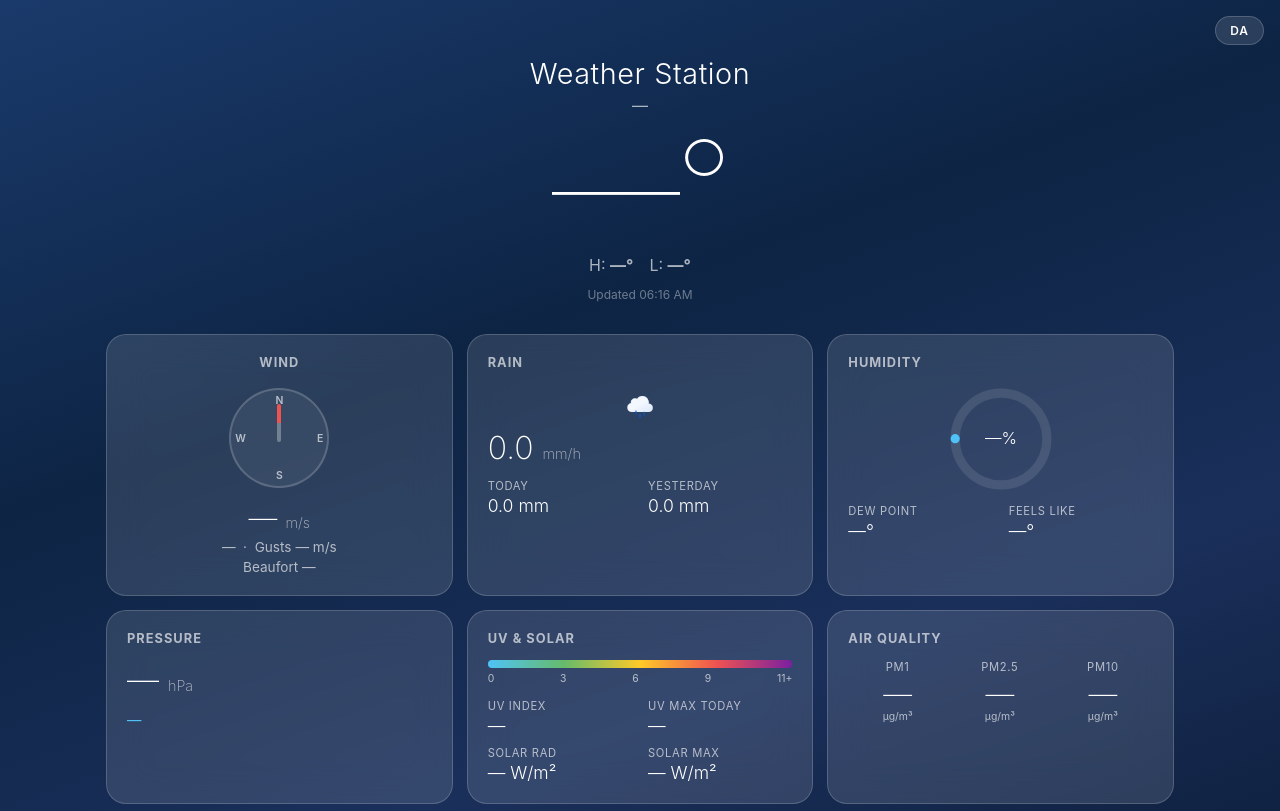
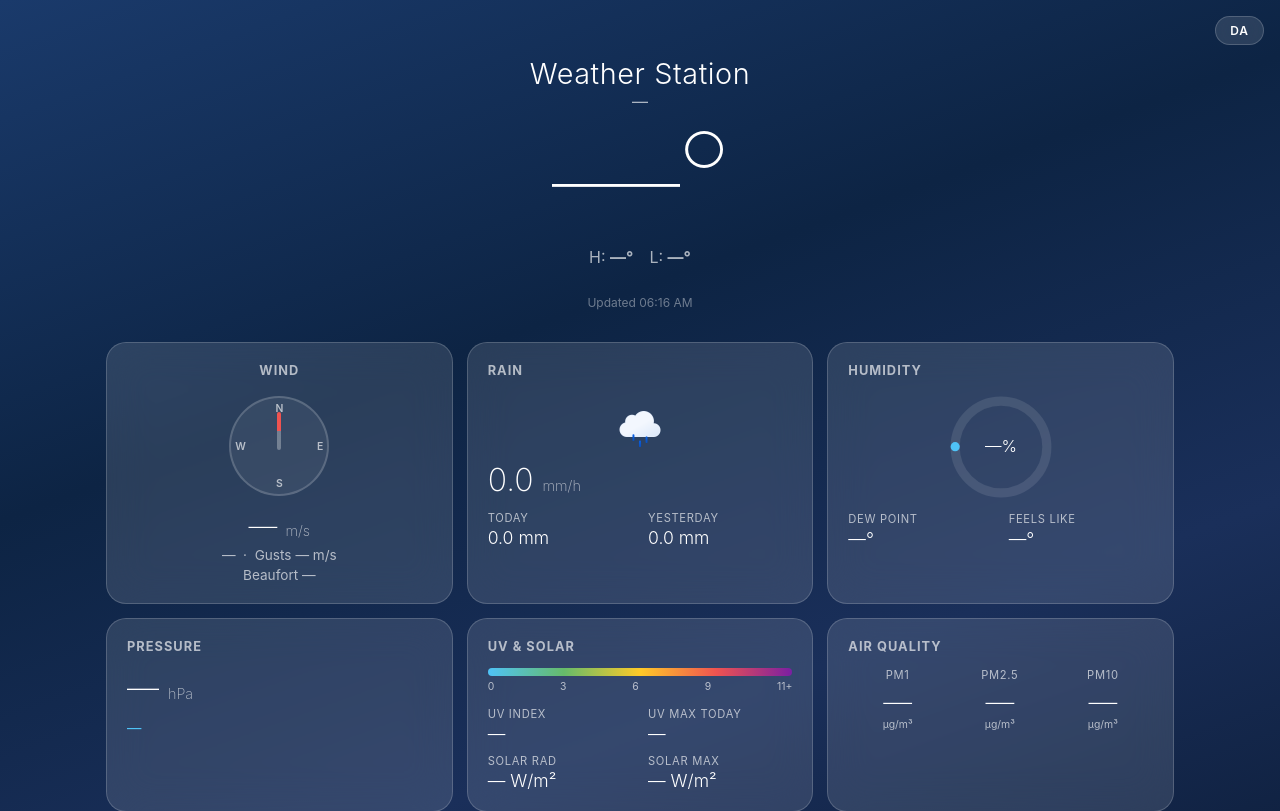
Before and after one commit to briis/LocalWeather, a Flask app: page / in a window 1280 px wide. Shown: the top 811 px of the page. Run offline with Flask 3, Linux system fonts and the light colour scheme; data that the repository does not hold is empty.

Commit message:
Fine tuned image sizes

```diff
--- a/static/css/style.css
+++ b/static/css/style.css
@@ -24,10 +24,10 @@ body {
 /* ── Weather icons (PNG) ─────────────────────────────── */
 .wi { display: block; object-fit: contain; }
 .wi-sm   { width: 32px;  height: 32px;  }
-.wi-lg   { width: 40px;  height: 40px;  }
-.wi-hero { width: 72px;  height: 72px;  }
+.wi-lg   { width: 64px;  height: 64px;  }
+.wi-hero { width: 120px; height: 120px; }
 
-.hero-icon-wrap { display: flex; justify-content: center; margin-top: 12px; }
+.hero-icon-wrap { display: flex; justify-content: center; }
 .rain-icon { display: flex; justify-content: center; margin-bottom: 4px; }
 
 /* ── Language toggle ────────────────────────────────── */
@@ -62,6 +62,10 @@ body {
   padding-top: max(56px, calc(24px + env(safe-area-inset-top)));
   max-width: 800px;
   margin: 0 auto;
+  display: flex;
+  flex-direction: column;
+  align-items: center;
+  gap: 4px;
 }
 
 .station-name {
@@ -75,11 +79,10 @@ body {
   display: block;
   font-size: 1rem;
   color: var(--text-dim);
-  margin-top: 4px;
 }
 
 .temp-hero {
-  margin: 8px 0 4px;
+  margin: 0;
 }
 
 .temp-now {
```
